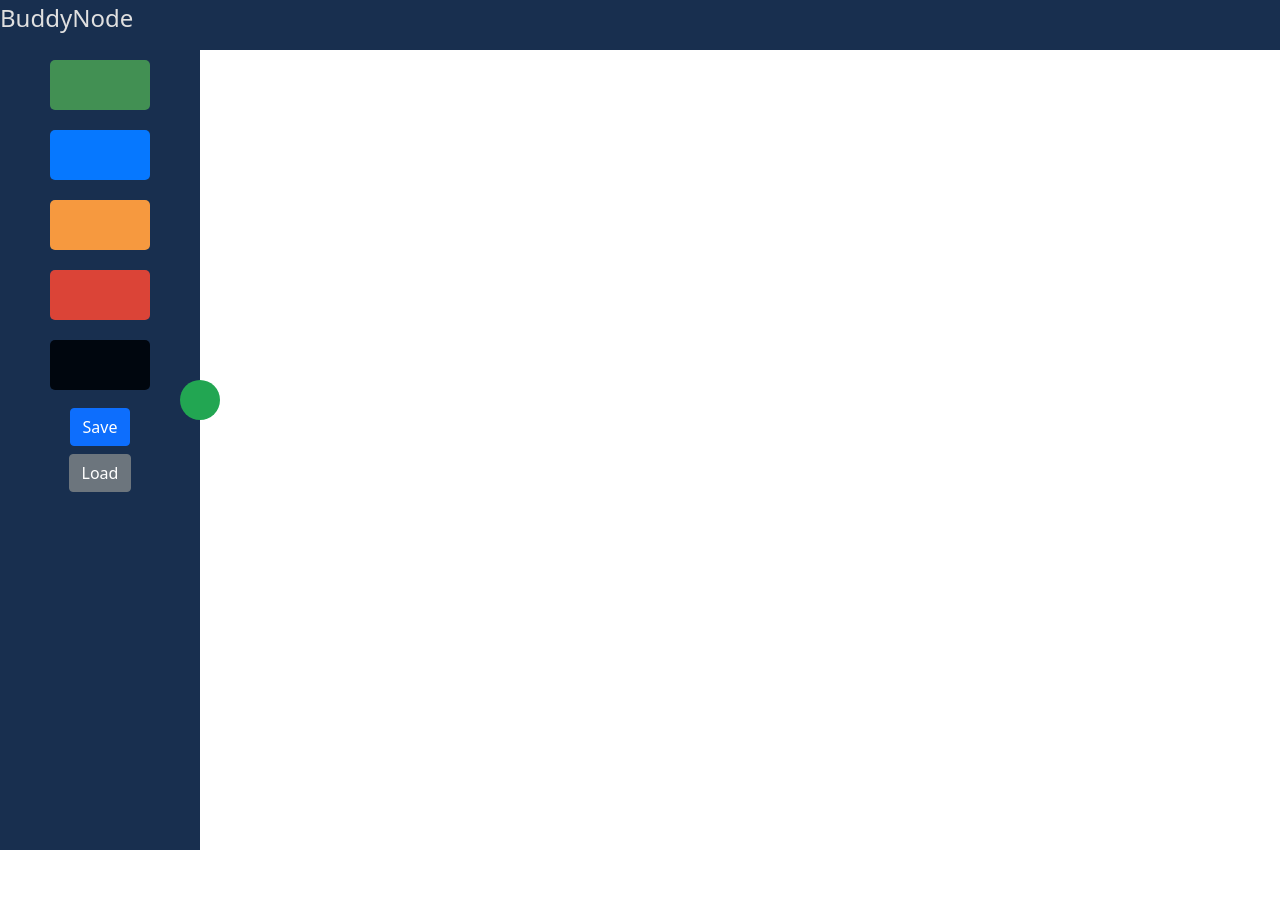
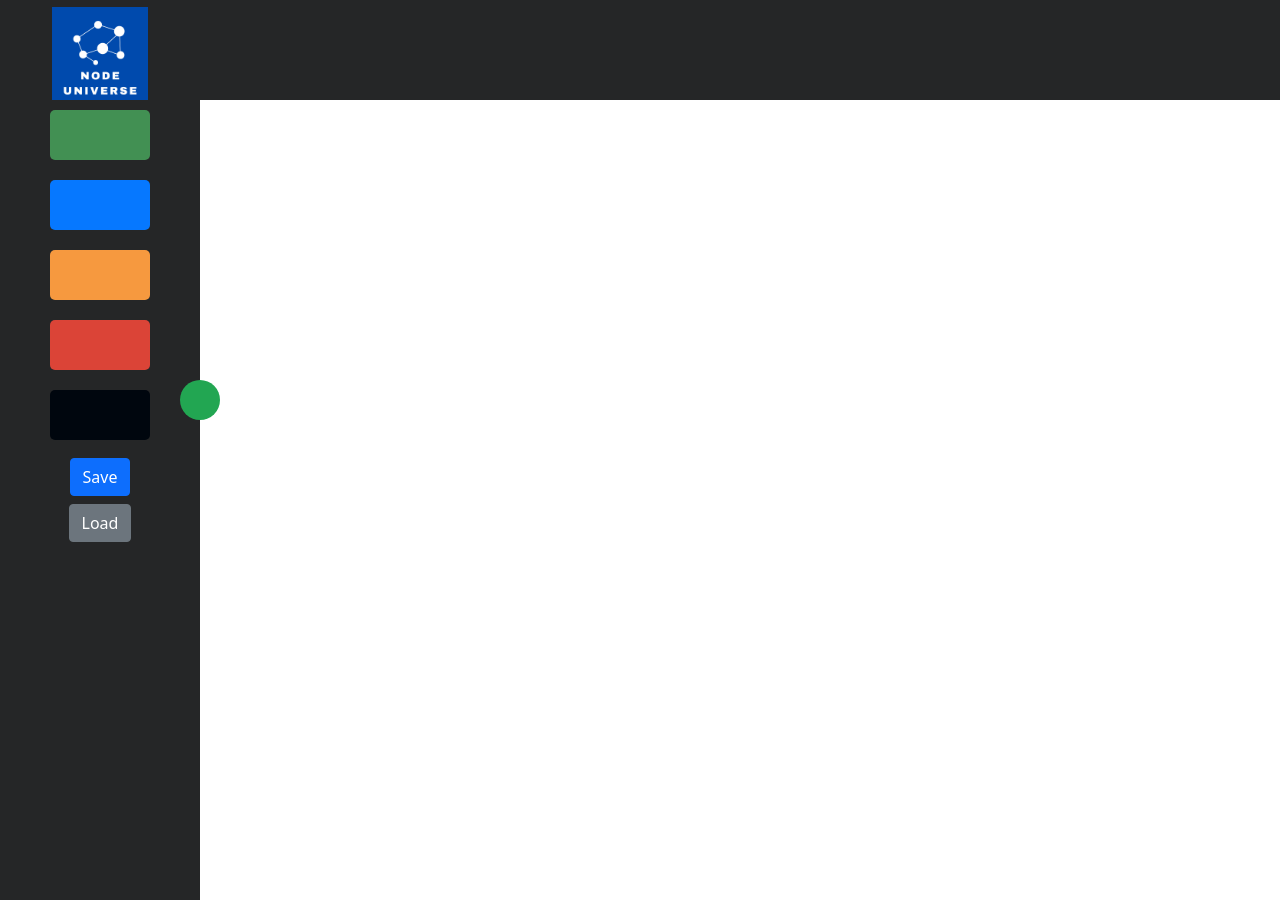
Before and after one commit to captainku/nodeFlowy, a plain HTML site: page index.html in a window 1280 px wide. Shown: the top 900 px of the page. Before the commit the page ends 850 px from the top, so only its background shows below. Drawn offline with nearby package versions, Linux system fonts and the light colour scheme.

Commit message:
new look

```diff
--- a/index.html
+++ b/index.html
@@ -11,7 +11,7 @@
 
     <div class="parent">
         <div class="div1" id="headerSpace">
-            BuddyNode
+          <img id="logo" src="Assets/NULogo.png">
         </div>
         <div class="div2" id="leftMenu">
             <div id="leftDock">
--- a/styles.css
+++ b/styles.css
@@ -24,18 +24,20 @@
         }
 
         .col-10{
-            background-color: blue;
+            background-color: white;
         }
 
-
-
-        #headerSpace{
-            background-color: #182F4F;
+        #headerSpace {
+            background-color: #252627;
             font-size: 24px;
             color: #E0E0E0;
-            min-height: 50px;
-        }
-
+            min-height: 100px;
+            height: 50px;
+            display: flex;
+            align-items: center;
+            justify-content: flex-start;
+            padding: 2px;
+          }
 
         .draggable-rect{
             width: 100px;
@@ -76,40 +78,38 @@
             z-index: 10;
         }
 
-
-          .parent {
+        .parent {
             display: grid;
             grid-template-columns: 200px 1fr;
-            grid-template-rows: 50px 1fr;
+            grid-template-rows: auto 1fr;
             grid-column-gap: 0px;
             grid-row-gap: 0px;
-            background-color: #182F4F;
+            min-height: 100vh;
+            background-color: #252627;
+          }
 
-            }
-
-            .div1 { grid-area: 1 / 1 / 2 / 6; }
+          .div1 {
+            grid-area: 1 / 1 / 2 / 3;
+          }
             .div2 { grid-area: 2 / 1 / 3 / 2; }
             .div3 { grid-area: 2 / 2 / 3 / 3; }
 
             #leftMenu{
-                background-color: #182F4F;
+                background-color: #252627;
             }
 
-            #leftDock{
-                background-color: #182F4F;
+            #leftDock {
                 display: flex;
+                flex-direction: column;
+                align-items: center;
                 justify-content: center;
-                align-items: center;
-                flex-direction: column;
-
-            }
-
+              }
 
 
             .context-menu {
                 position: absolute;
                 z-index: 10000;
-                background-color: #182F4F;
+                background-color: #252627;
                 border: 1px solid #E0E0E0;
                 color: #E0E0E0;
             }
@@ -124,3 +124,14 @@
                 padding: 10px;
                 cursor: pointer;
             }
+
+
+            #logo {
+                width: auto;
+                height: 100%;
+                max-width: 100%;
+                max-height: 100%;
+                margin-right: 10px;
+                margin-left: 50px;
+                margin-top: 10px;
+              }
```
Also changed, not shown: Assets/NULogo.png (added).
